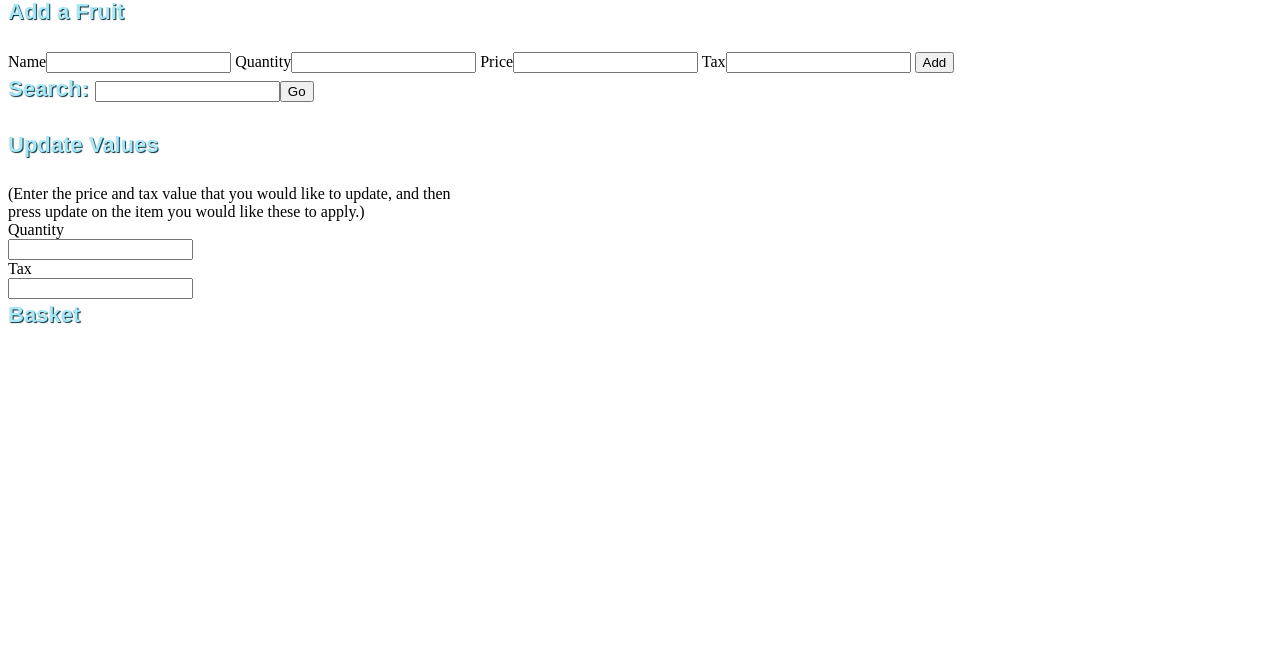
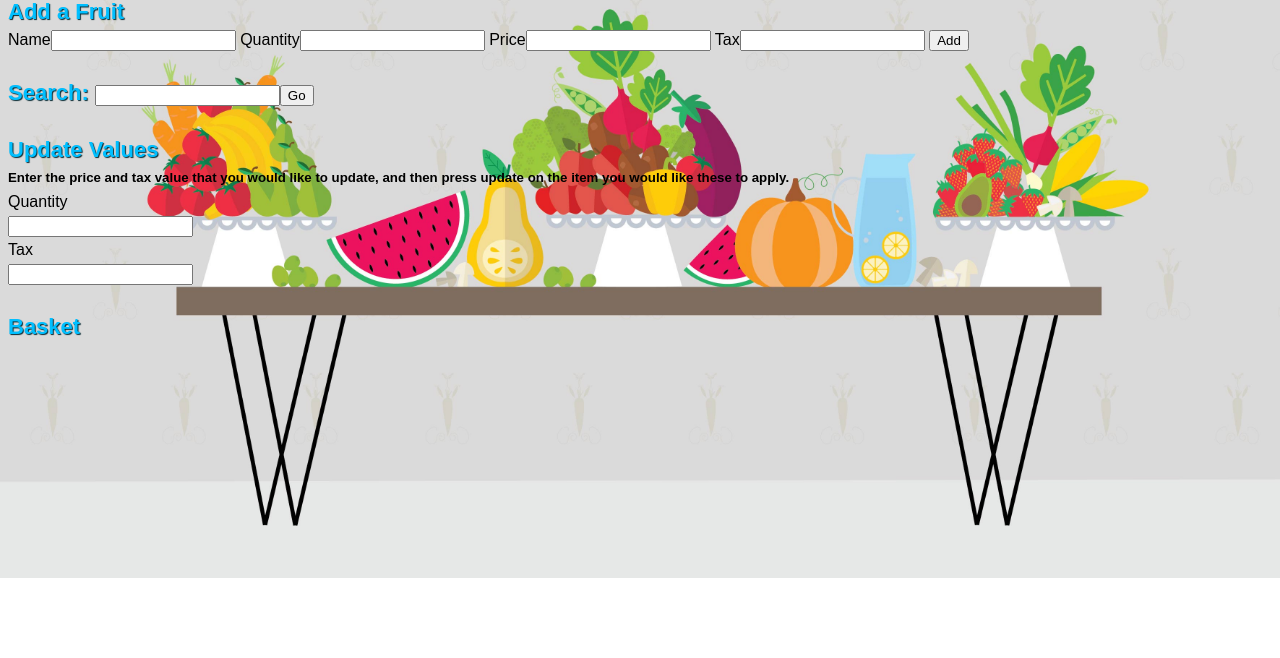
Before and after one commit to nevehall/se3316-nhall27-lab3, a website: page display/index.html in a window 1280 px wide. Shown: the part 142-800 px from the top of the page. Drawn offline with Linux system fonts and the light colour scheme; no server answers.

Commit message:
making some css design changes

```diff
--- a/display/index.css
+++ b/display/index.css
@@ -1,3 +1,14 @@
 h1 { color: #DC143C; font-family: 'Rouge Script', cursive; font-size: 80px; font-weight: normal; line-height: 48px; margin: 40px 0 50px; text-align: center; text-shadow: 1px 1px 2px #082b34; }
 
-h3 { color: #a7e8f8; font-family: 'Julius Sans One', sans-serif; font-size: 22px; font-weight: bold; line-height: 32px; margin: 0 0 24px; text-shadow: 1px 1px 1px #082b34; }
+h3 { color: #00BFFF; font-family: 'Julius Sans One', sans-serif; font-size: 22px; font-weight: bold; line-height: 32px; margin: 25px 0 0; text-shadow: 1px 1px 1px #082b34; }
+
+h5{margin: 0 0 0; padding: 0 0 0}
+
+body{
+    background-image: url(fruitShelf.jpg);
+    background-repeat: no-repeat;
+    background-size: cover;
+}
+
+a { color: #000000; font-family: 'Carme', sans-serif; font-size: 16px; line-height: 24px; margin: 0 0 24px; }
+div{ color: #000000; font-family: 'Carme', sans-serif; font-size: 16px; line-height: 24px; margin: 0 0 0; }
--- a/display/index.html
+++ b/display/index.html
@@ -23,8 +23,7 @@
             </ul>
 
             <h3>Update Values</h3>
-            <div>(Enter the price and tax value that you would like to update, and then</div>
-            <div>press update on the item you would like these to apply.)</div>
+            <h5>Enter the price and tax value that you would like to update, and then press update on the item you would like these to apply.</h5>
             <div>Quantity</div><input type="number" id="quantityUpdate">
             <div>Tax</div><input type="number" id="taxUpdate">
 
--- a/display/script.js
+++ b/display/script.js
@@ -4,8 +4,6 @@
 
 //FIND ALL FRUITS IN THE DATABASE -- output all the fruits currently in the database
 outPutData();
-
-console.log('why');
 
 //SANITIZATION
 function encodeHTML(e){
@@ -29,9 +27,7 @@ fetch("https://se3316-nhall27-lab3-nhall27.c9users.io/products/findAll")
 
 function outPutData(){
     var i = 0;
-    //console.log('first');
     deleteFrontFruit();
-    //console.log('hello');
     fetch("https://se3316-nhall27-lab3-nhall27.c9users.io/products/findAll")
     .then(function(response){
         return response.json();
```
Also changed, not shown: display/fruitShelf.jpg (added).
